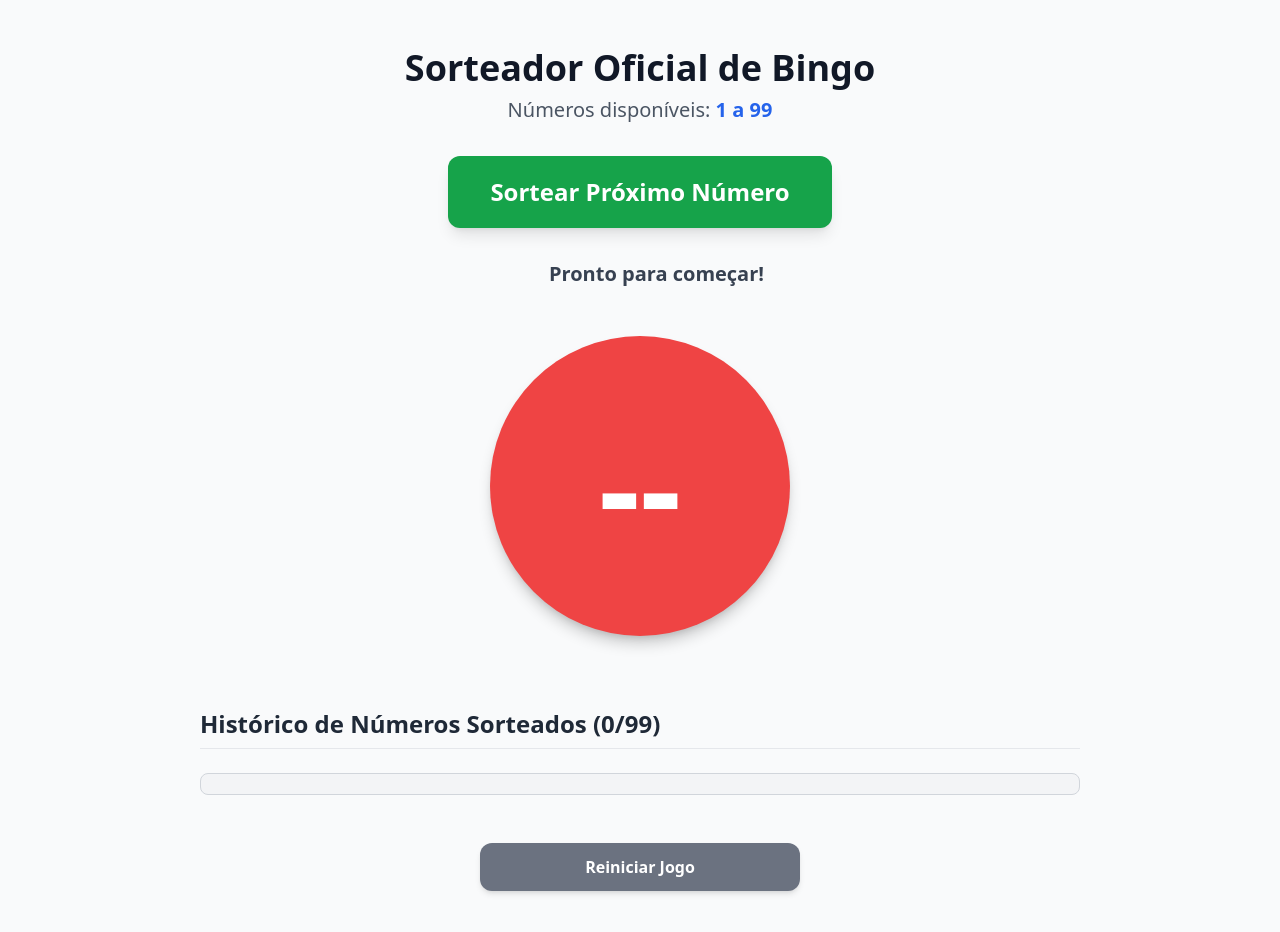
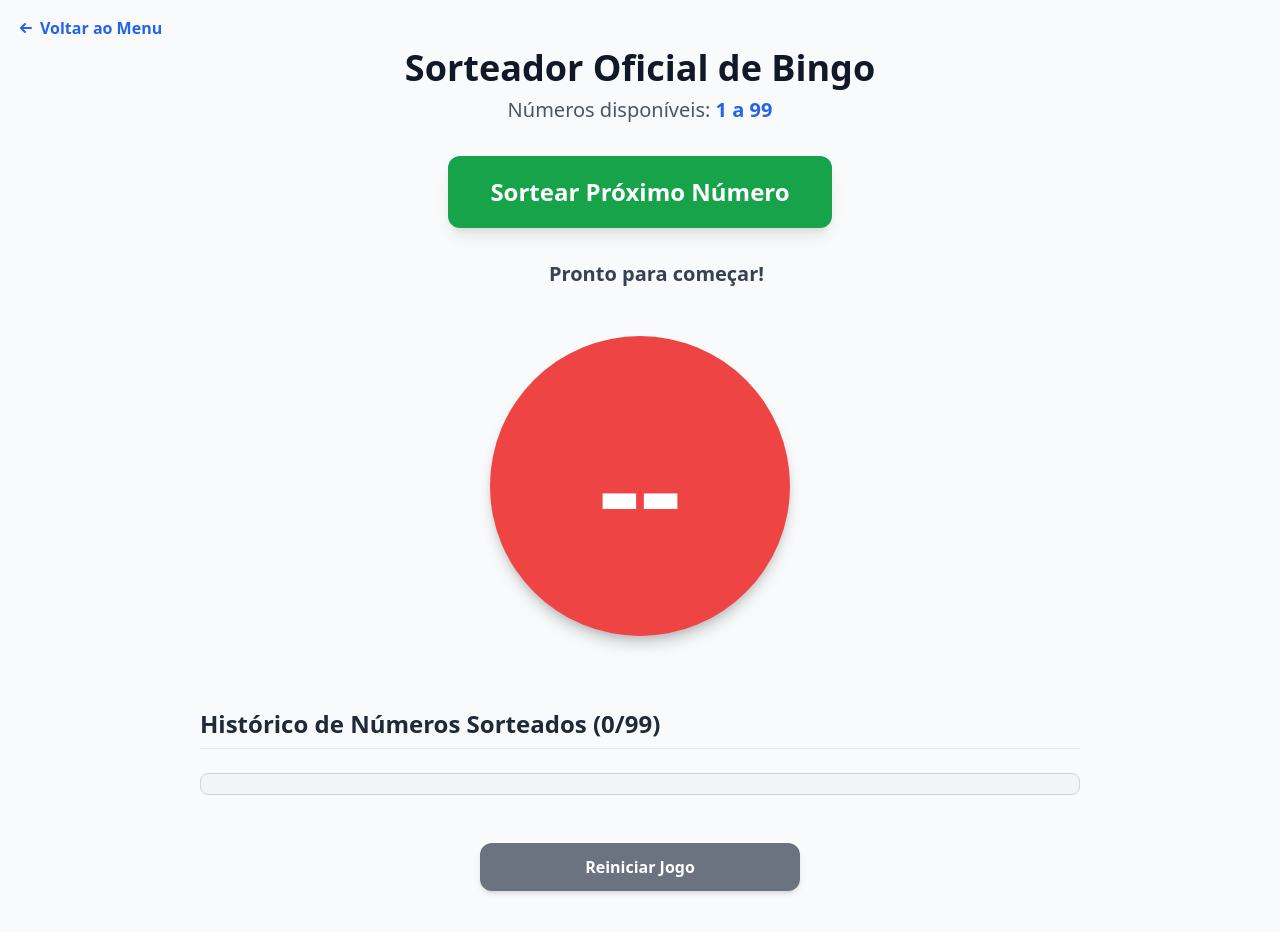
Before and after one commit to savioligabrieleng/bingo, a plain HTML site: page bingo.html in a window 1280 px wide. Drawn offline with nearby package versions, Linux system fonts and the light colour scheme.

Commit message:
Update bingo.html

```diff
--- a/bingo.html
+++ b/bingo.html
@@ -96,6 +96,14 @@
     </style>
 </head>
 <body class="bg-gray-50 p-4 min-h-screen font-sans">
+
+    <!-- Botão de Voltar ao Menu -->
+    <a href="index.html" class="absolute top-4 left-4 text-blue-600 hover:text-blue-800 font-semibold flex items-center transition duration-200">
+        <svg xmlns="http://www.w3.org/2000/svg" class="h-5 w-5 mr-1" viewBox="0 0 20 20" fill="currentColor">
+          <path fill-rule="evenodd" d="M9.707 14.707a1 1 0 01-1.414 0l-4-4a1 1 0 010-1.414l4-4a1 1 0 011.414 1.414L7.414 9H15a1 1 0 110 2H7.414l2.293 2.293a1 1 0 010 1.414z" clip-rule="evenodd" />
+        </svg>
+        Voltar ao Menu
+    </a>
 
     <div class="max-w-4xl mx-auto text-center py-8">
         <h1 class="text-3xl sm:text-4xl font-extrabold text-gray-900 mb-2">Sorteador Oficial de Bingo</h1>
```
